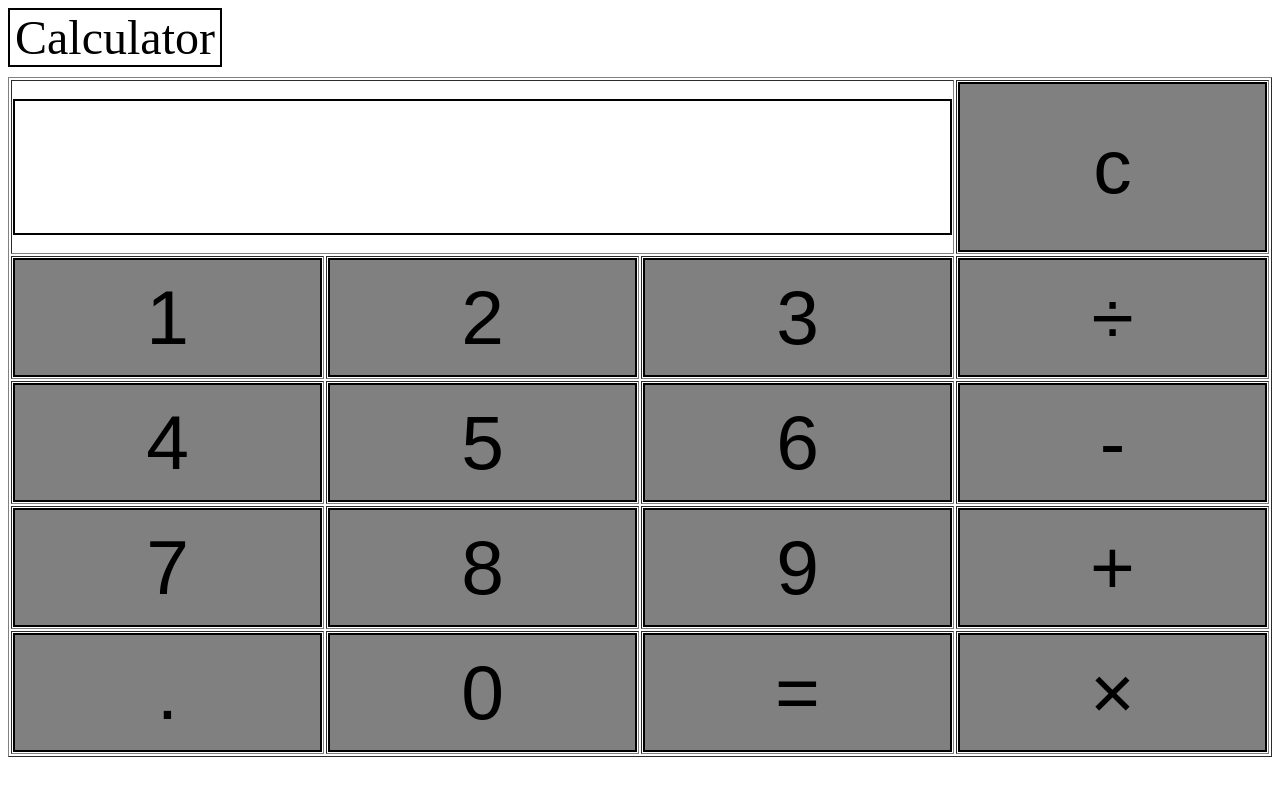
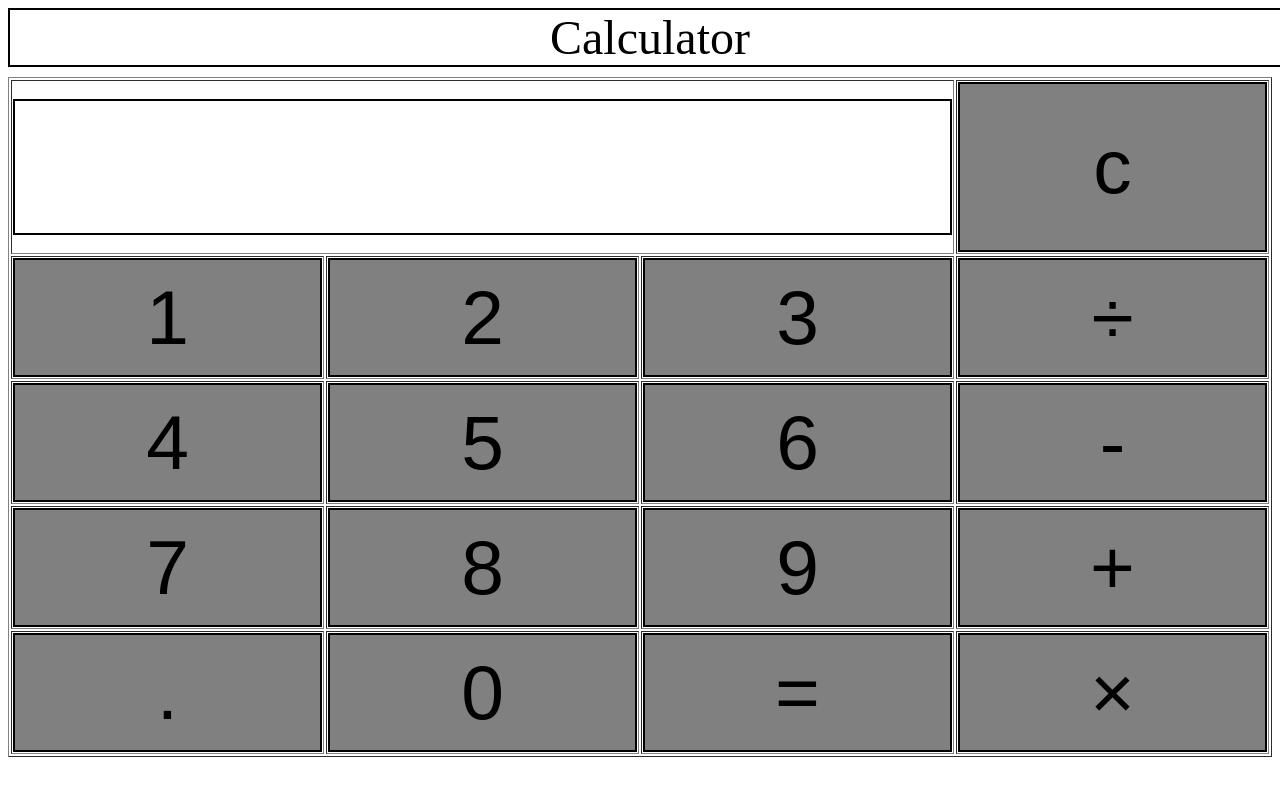
Before and after one commit to AnubhavSingh0708/mathematical-tools, a plain HTML site: page calculator/index.html in a window 1280 px wide. Drawn offline with Linux system fonts and the light colour scheme.

Commit message:
Update style.css

```diff
--- a/calculator/style.css
+++ b/calculator/style.css
@@ -3,7 +3,6 @@
   font-size: 300%;
          margin-bottom: 10px;
          text-align:center;
-         width: 210px;
          color:black;
          border: solid black 2px;
 
```
